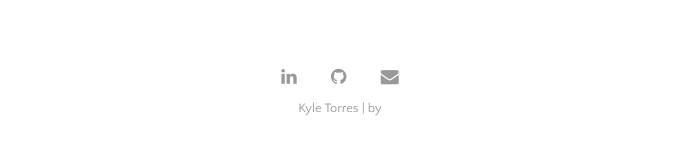
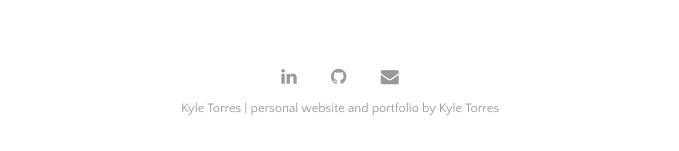
Before and after one commit to kyledtorres/kyledtorres.github.io, a Jekyll site: the page built from index.html, in a window 1280 px wide and 900 px high, scrolled down 2243 px. Shown: the part 746-897 px from the top of the window, without its empty margins (300-979 px from the left). Built offline with Jekyll 4.4.1, drawn with Linux system fonts in a browser that asks for light colours; the list of posts is cut into pages by our own code; some of the changed lines change nothing that is shown; some of the changed text lies outside the part shown.

Commit message:
Update _config.yml

```diff
--- a/_config.yml
+++ b/_config.yml
@@ -21,9 +21,8 @@ plugins:             [jekyll-paginate, jekyll-sitemap, jekyll-feed, jekyll-seo-t
 
 # Customise atom feed settings (this is where Jekyll-Feed gets configuration information)
 title:		           'Kyle Torres'
-tagline:             'personal website and portfolio'
-#description:	       'personal website and portfolio'
-# author:              'Kyle Torres'
+description:	       'personal website and portfolio'
+author:              'Kyle Torres'
 
 # RSS 2.0 can be used instead of Atom by uncommenting following two lines
 #feed:
```
